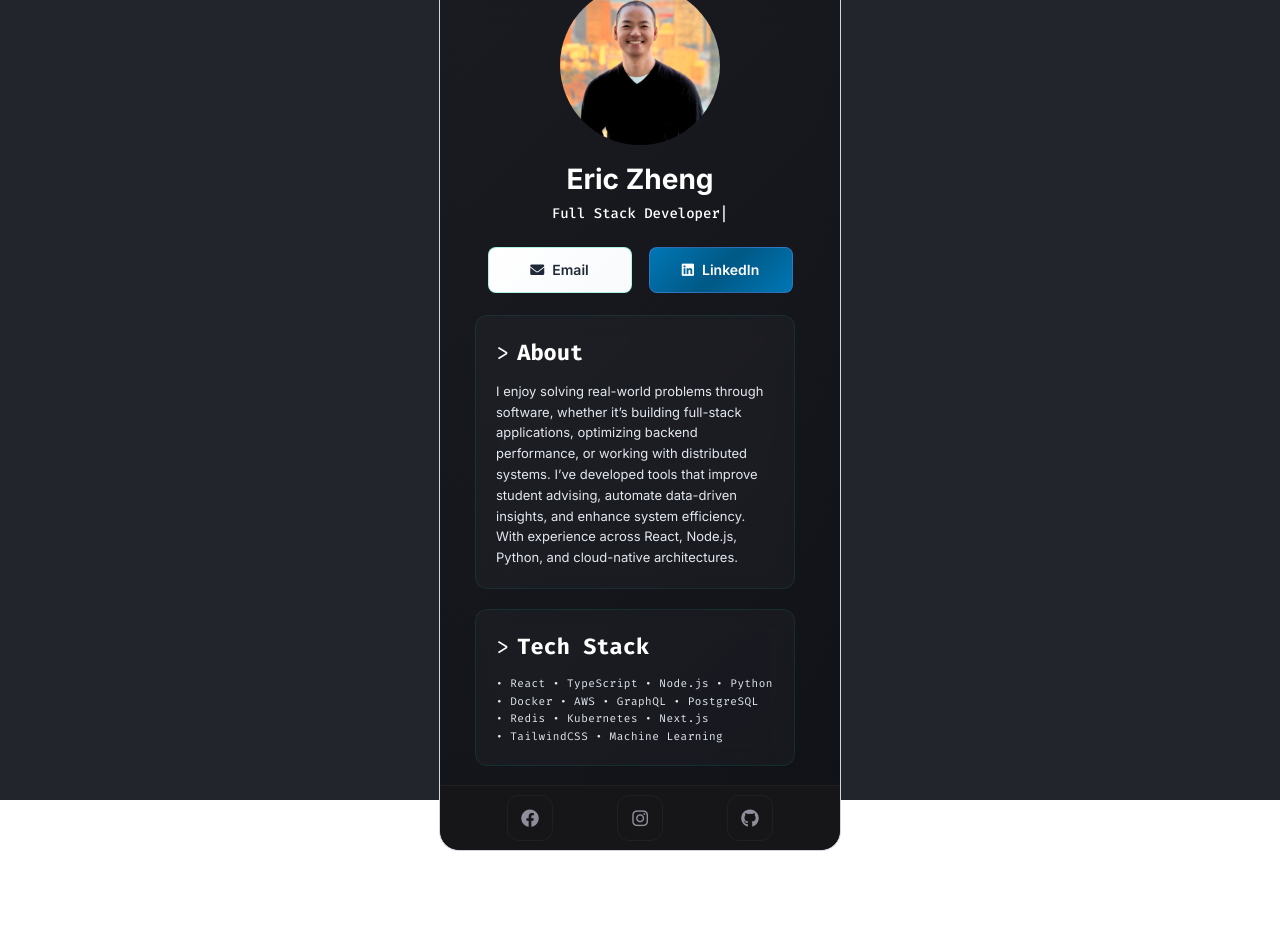
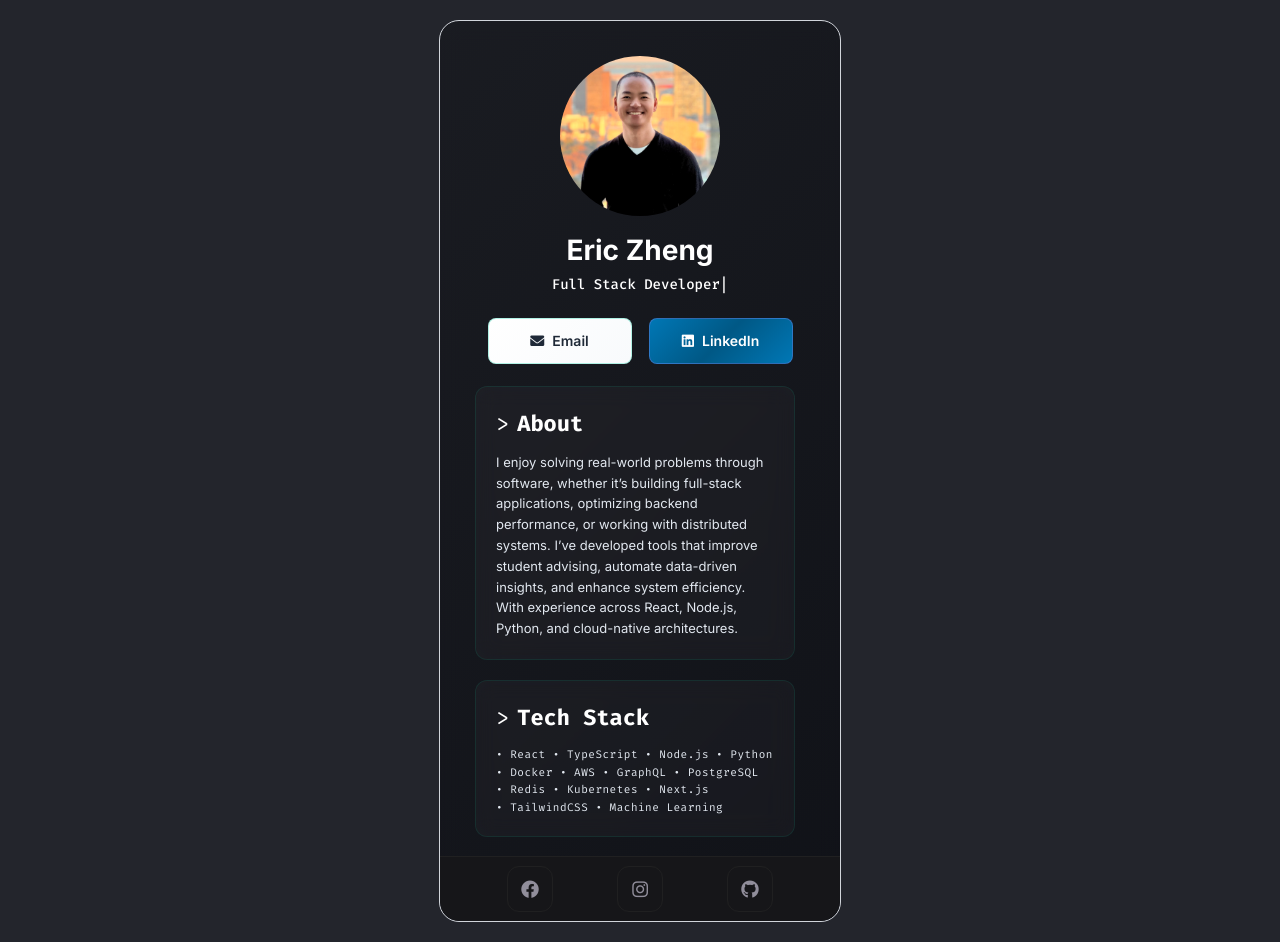
Before and after one commit to EricZheng0404/BusinessCard, a React (Vite) app: page / in a window 1280 px wide. Before the commit the page ends 851 px from the top, so only its background shows below. Built offline with nearby package versions, Linux system fonts and the light colour scheme.

Commit message:
adjusted size

```diff
--- a/src/App.css
+++ b/src/App.css
@@ -7,34 +7,35 @@
 #root {
   width: 100%;
   margin: 0;
-  padding: 0;
+  padding: 20px;
   display: flex;
   justify-content: center;
-  align-items: center;
-  height: 100vh;
+  align-items: flex-start;
+  min-height: 100vh;
 }
 
 body {
   width: 100vw;
-  height: 100vh;
+  min-height: 100vh;
   margin: 0;
   padding: 0;
   background-color: rgba(35, 37, 44, 1);
   background-size: 400% 400%;
   display: flex;
   justify-content: center;
-  align-items: center;
-  overflow: hidden;
+  align-items: flex-start;
+  overflow-x: hidden;
 }
 
 .container {
   width: 400px;
-  height: 900px;
+  min-height: 900px;
+  max-height: 95vh;
   background: linear-gradient(135deg, rgba(26, 27, 33, 0.95), rgba(16, 17, 23, 0.95));
   border-radius: 20px;
   border: 0.2px solid;
   border-color: rgba(209, 213, 219, 1);
-  overflow: hidden;
+  overflow-y: auto;
   display: flex;
   flex-direction: column;
   position: relative;
@@ -266,3 +267,22 @@ body {
   font-size: 11px;
   letter-spacing: 0.5px;
 }
+
+/* Custom scrollbar styling */
+.container::-webkit-scrollbar {
+  width: 6px;
+}
+
+.container::-webkit-scrollbar-track {
+  background: rgba(255, 255, 255, 0.1);
+  border-radius: 3px;
+}
+
+.container::-webkit-scrollbar-thumb {
+  background: rgba(255, 255, 255, 0.3);
+  border-radius: 3px;
+}
+
+.container::-webkit-scrollbar-thumb:hover {
+  background: rgba(255, 255, 255, 0.5);
+}
```
